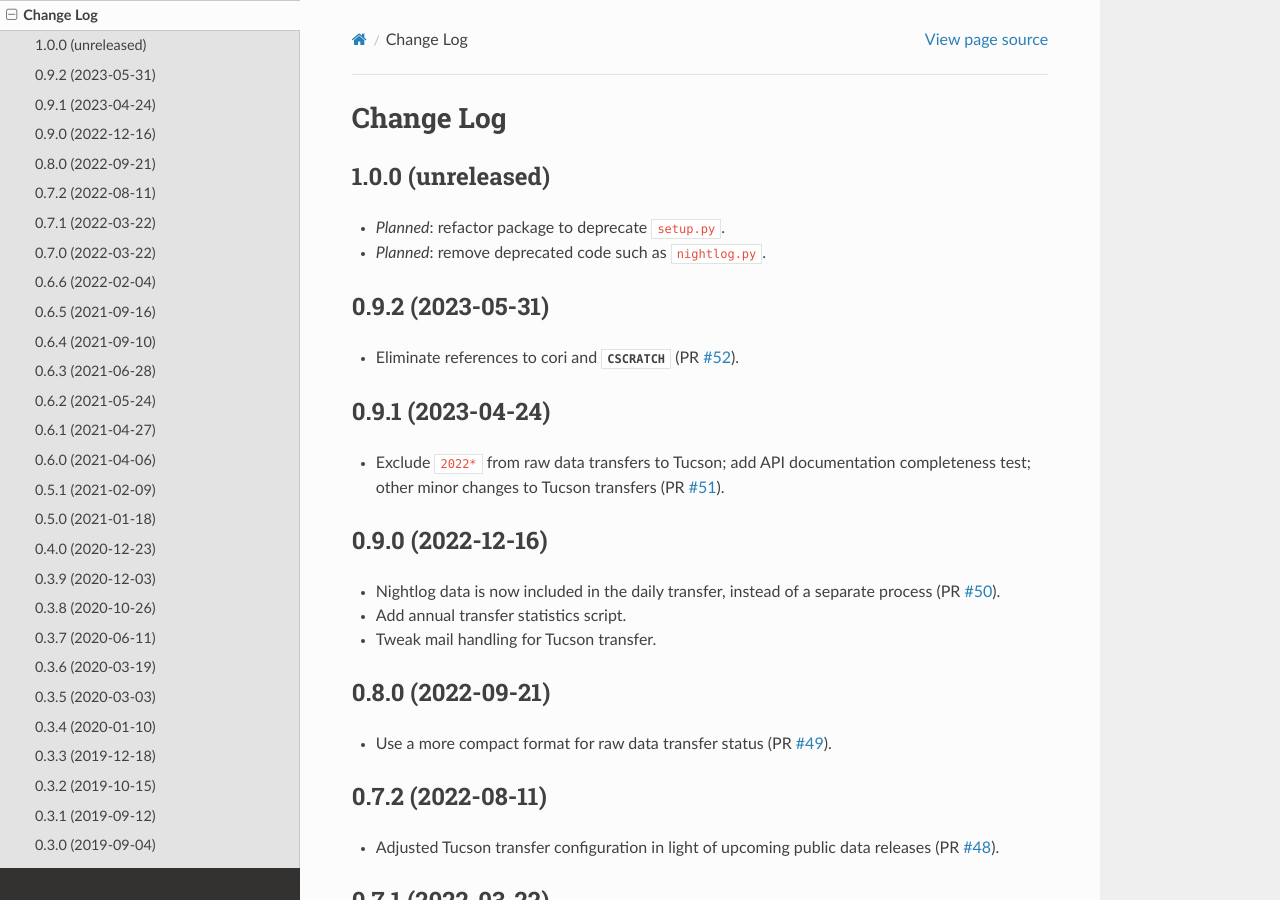
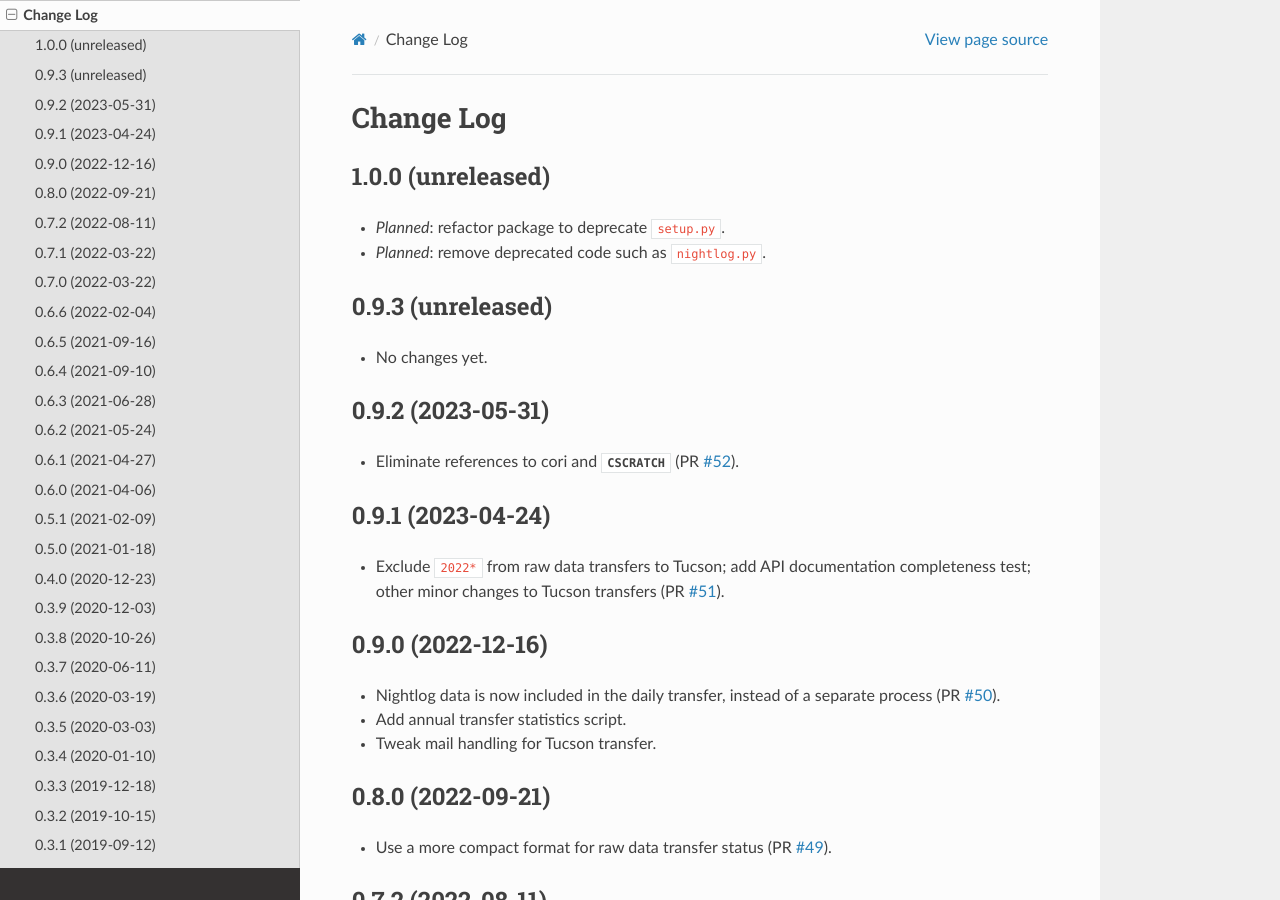
Before and after one commit to desihub/desitransfer, a Sphinx documentation site: the page built from doc/changes.rst, in a window 1280 px wide and 900 px high. Built offline with Sphinx 7.4.7 and the Read the Docs theme 2.0.0, drawn with Linux system fonts in a browser that asks for light colours.

Commit message:
bump version after tag

```diff
--- a/doc/changes.rst
+++ b/doc/changes.rst
@@ -7,6 +7,11 @@ Change Log
 
 * *Planned*: refactor package to deprecate ``setup.py``.
 * *Planned*: remove deprecated code such as ``nightlog.py``.
+
+0.9.3 (unreleased)
+------------------
+
+* No changes yet.
 
 0.9.2 (2023-05-31)
 ------------------
--- a/py/desitransfer/_version.py
+++ b/py/desitransfer/_version.py
@@ -1 +1 @@
-__version__ = '0.9.2'
+__version__ = '0.9.3.dev464'
```
